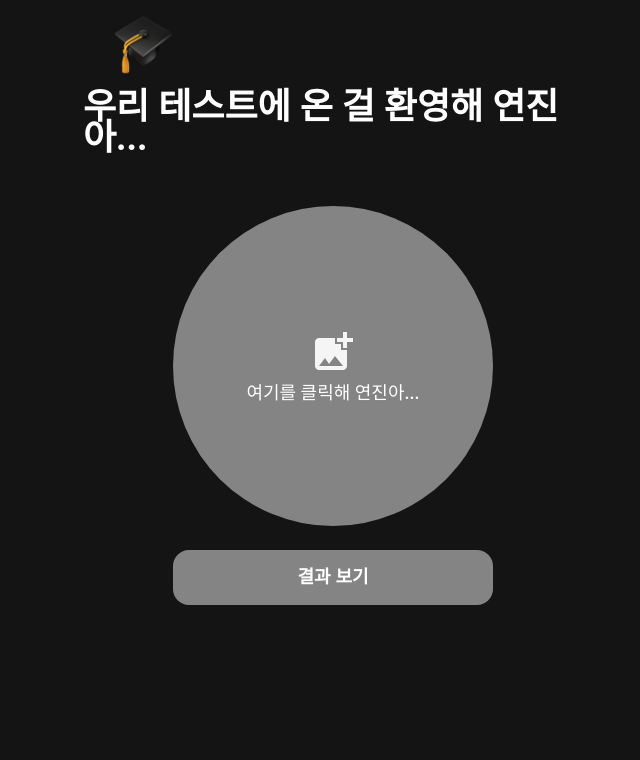
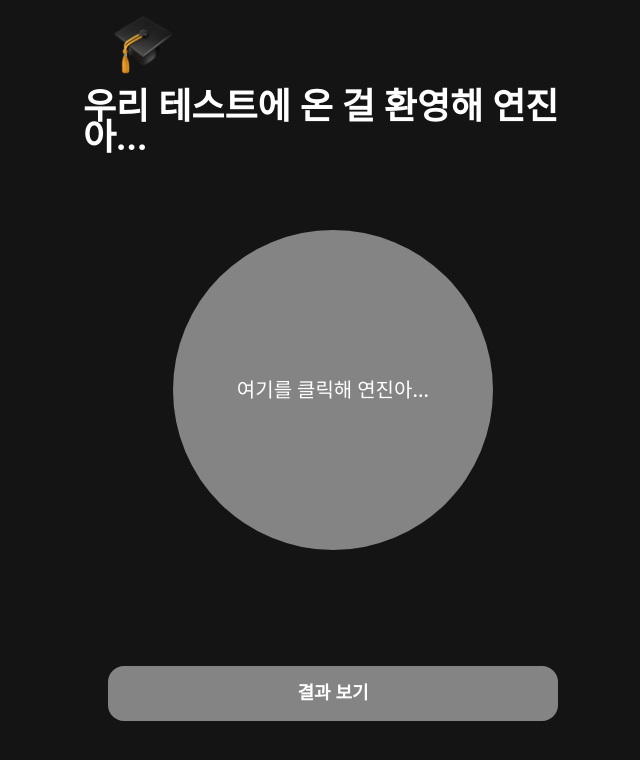
Before and after one commit to look-alike/look-alike-client, a React (Create React App) app: page / in a window 1280 px wide. Both pictures are taken after a click on the button "테스트 시작". Shown: the top 760 px of the page, without its empty margins (307-947 px from the left). Built offline with nearby package versions, Linux system fonts and the light colour scheme; a web font is replaced by a local one.

Commit message:
fix margin

```diff
--- a/src/pages/HomePage.tsx
+++ b/src/pages/HomePage.tsx
@@ -7,7 +7,6 @@ import { InformationArea } from '../components/homePage/InformationArea';
 export function Home() {
   const navigate = useNavigate();
   return (
-    <div style={{ position: 'relative' }}>
     <Container>
       <Header />
       <Wrapper>
@@ -23,7 +22,6 @@ export function Home() {
         </TestButton>
       </Wrapper>
     </Container>
-    </div>
   );
 }
 
@@ -36,7 +34,7 @@ const Title = styled.span`
 `;
 
 const TestButton = styled.button`
-  width: 100%;
+  width: 90%;
   height: 55px;
   background-color: #e50914;
   border-radius: 16px;
--- a/src/pages/TestPage.tsx
+++ b/src/pages/TestPage.tsx
@@ -49,7 +49,7 @@ export function Test() {
       <Header />
       <Wrapper>
         <Title>우리 테스트에 온 걸 환영해 연진아...</Title>
-        <div style={{ marginTop: '28px' }}>
+        <div style={{ marginTop: '52px' }}>
           {imgUrl.length > 1 ? (
             <CircleImage src={imgUrl} />
           ) : (
@@ -68,8 +68,8 @@ export function Test() {
                 accept="image/x-png,image/gif,image/jpeg"
               />
               <Circle htmlFor="img-upload" style={{ cursor: 'pointer' }}>
-                <ImageIcon />
-                <div>여기를 클릭해 연진아...</div>
+                {/* <ImageIcon /> */}
+                <div style={{ fontSize: '20px' }}>여기를 클릭해 연진아...</div>
               </Circle>
             </div>
           )}
@@ -91,15 +91,16 @@ const Title = styled.span`
 `;
 
 const ResultButton = styled.button<{ isImageUploaded: any }>`
-  width: 320px;
+  width: 90%;
   height: 55px;
-  background: ${(props) => (props.isImageUploaded ? 'rgba(0, 133, 255, 1)' : '#848484')};
+  background: ${(props) => (props.isImageUploaded ? '#e50914' : '#848484')};
   border-radius: 16px;
   font-style: normal;
   font-weight: 700;
   font-size: 18px;
   line-height: 23px;
   color: white;
+  margin-top: 92px;
 `;
 
 const Circle = styled.label`
--- a/src/styles/GlobalStyle.tsx
+++ b/src/styles/GlobalStyle.tsx
@@ -15,6 +15,9 @@ const GlobalStyle = createGlobalStyle`
     box-sizing: border-box;
     margin: 0;
     overflow-x: hidden;
+    /* display: flex; */
+    justify-content: center;
+    align-items: center;
 
 
    &::-webkit-scrollbar {
```
Lines whose indentation alone changed are shown as unchanged.
